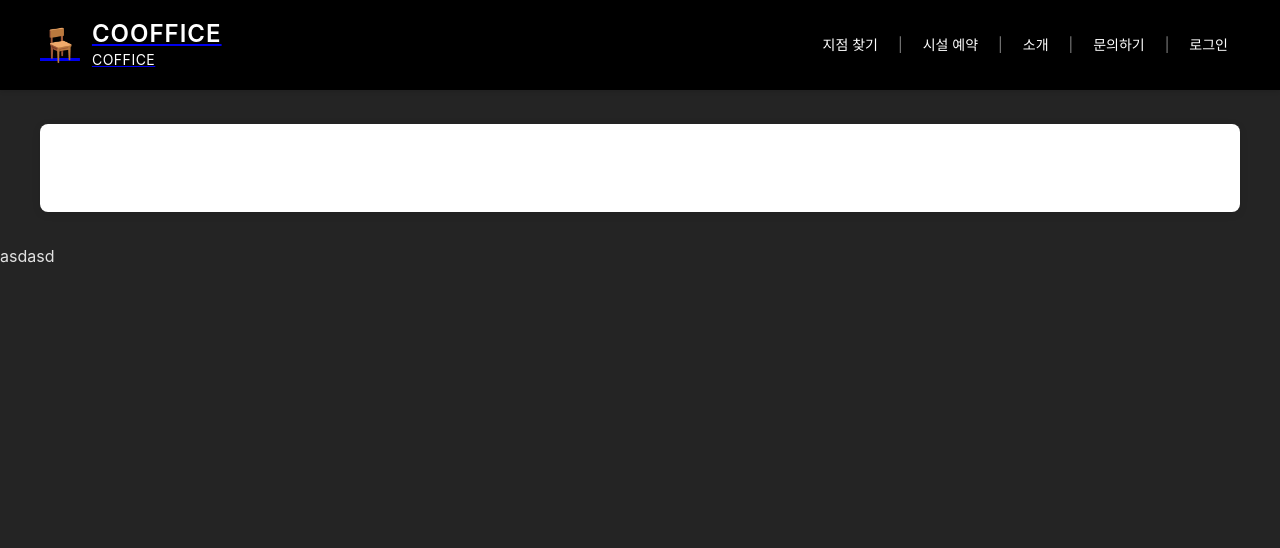
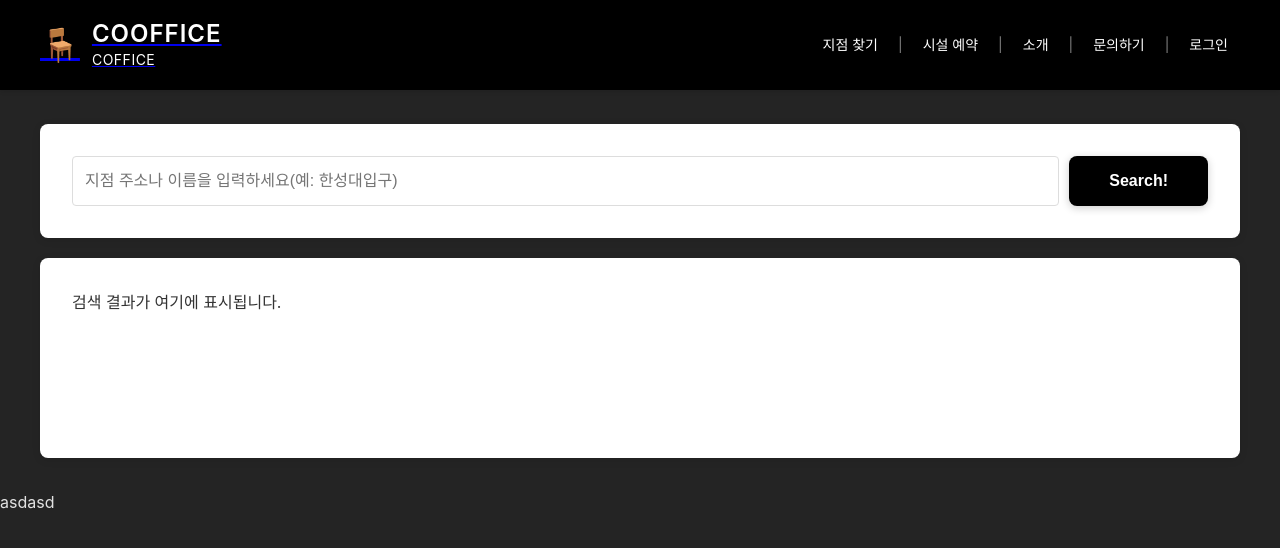
Before and after one commit to Database-Design-Team7/frontend, a React app: page /location in a window 1280 px wide. Shown: the top 548 px of the page. Built offline with nearby package versions, Linux system fonts and the light colour scheme; the HTML template or start-up script is replaced by a standard one.

Commit message:
지점 찾기 UI수정

```diff
--- a/src/pages/Location/Location.css
+++ b/src/pages/Location/Location.css
@@ -19,3 +19,41 @@
   border-radius: 8px;
   box-shadow: 0 2px 8px rgba(0, 0, 0, 0.1);
 }
+
+.search-group{
+  display:flex;
+  gap:10px;
+}
+
+.search-input{
+  flex-grow:1;
+  padding: 0.75rem;
+  border:1px solid #ddd;
+  border-radius: 4px;
+  font-size: 1rem;
+}
+
+.search-button{
+  padding: 0.75rem 1.5rem;
+  background: #007bff;
+  color: white;
+  border: none;
+  border-radius: 4px;
+  font-size: 1rem;
+  cursor: pointer;
+  transition: background 0.3s;
+  flex-shrink: 0;
+}
+
+.search-button:hover{
+  background: #0056b3;
+}
+
+.location-results{
+  margin-top: 20px;
+  min-height: 200px;
+}
+
+.placeholder-text{
+  color:#333;
+}
--- a/src/pages/Location/Location.jsx
+++ b/src/pages/Location/Location.jsx
@@ -5,10 +5,31 @@ function Location() {
     <div className="location-page">
       <div className="page-container">
         <h1 className="page-title">지점 찾기</h1>
-        <div className="location-content">
-          <p>지점 정보를 표시하는 페이지입니다.</p>
-          {/* 지점 찾기 관련 컴포넌트들을 여기에 추가하세요 */}
+
+        {/* === 1. 검색 입력과 버튼을 포함하는 상단 박스 === */}
+        <div className="location-content search-area"> {/* 'location-content'는 디자인, 'search-area'는 레이아웃 담당 */}
+          <div className="search-group">
+            {/* 텍스트를 적을 수 있는 입력 박스 */}
+            <input
+              type="text"
+              placeholder="지점 주소나 이름을 입력하세요(예: 한성대입구)"
+              className="search-input"
+            />
+
+            {/* Search! 버튼 */}
+            <button className="search-button">
+              Search!
+            </button>
+          </div>
         </div>
+
+        {/* === 2. 검색 결과를 표시할 하단 박스 === */}
+        {/* 상단 박스와 간격을 두기 위해 'location-results' 클래스를 사용합니다. */}
+        <div className="location-content location-results">
+          {/* 여기에 지점 검색 결과(시각화 차트, 목록 등)가 표시될 것입니다. */}
+          <p className="placeholder-text">검색 결과가 여기에 표시됩니다.</p>
+        </div>
+
       </div>
     </div>
   )
```
Also changed, not shown: 1 other file (tests, documents, lock files or other folders).
